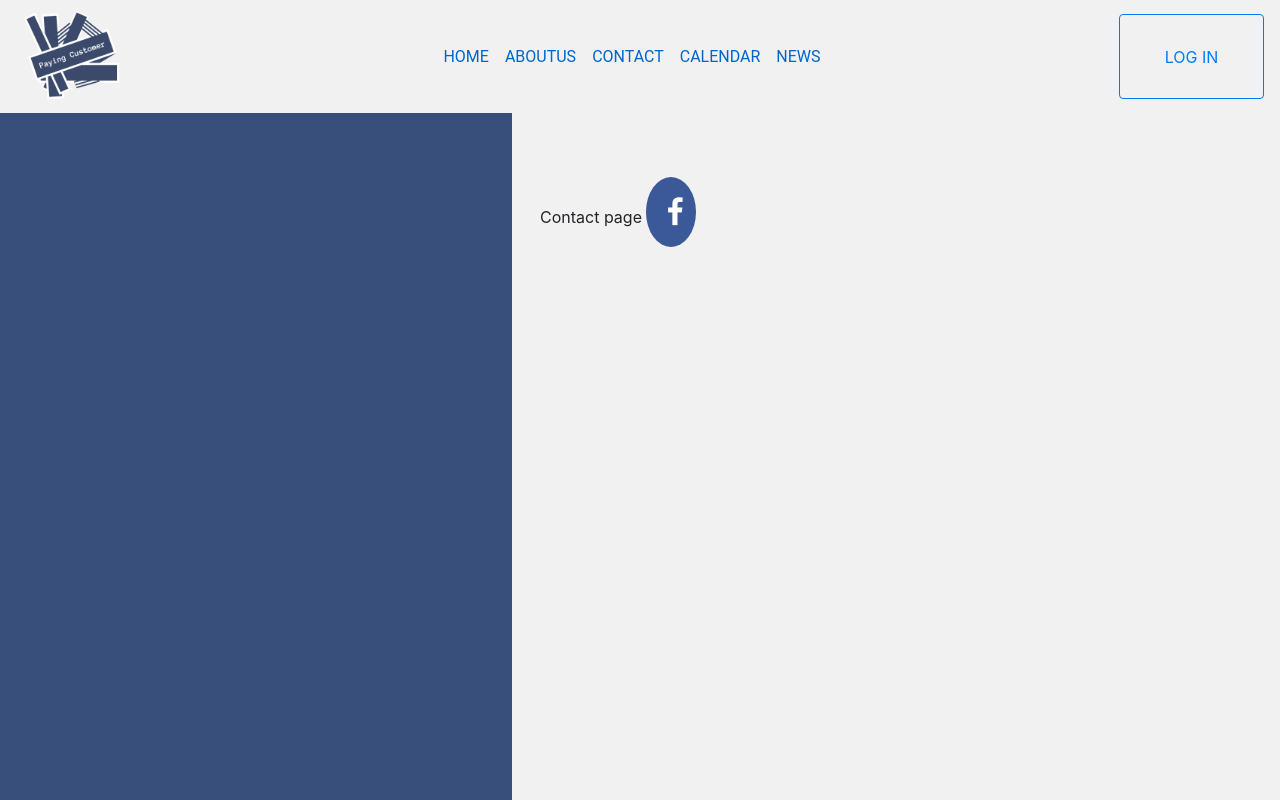
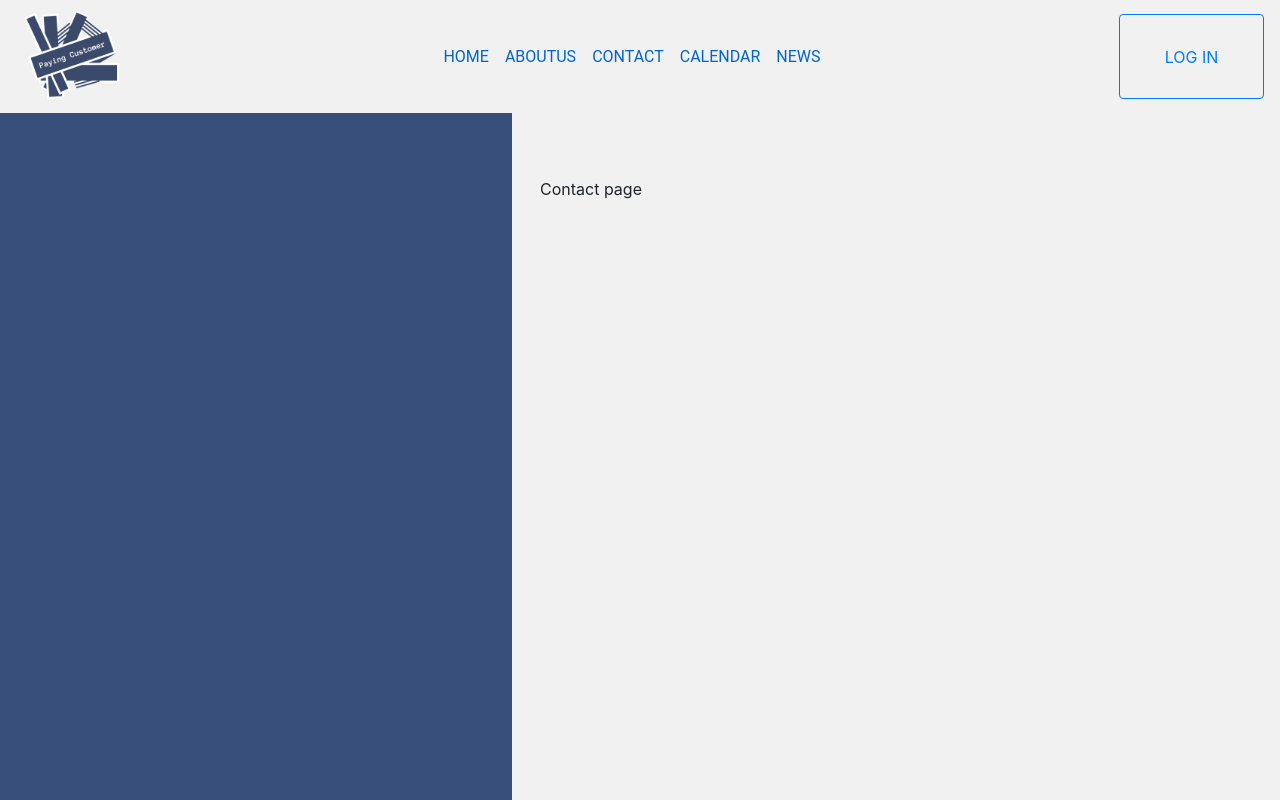
Before and after one commit to KristijanCetina/payingCustomer, a Vue app in the folder paying_customer/: page /contact in a window 1280 px wide. Built offline with nearby package versions, Linux system fonts and the light colour scheme.

Commit message:
Contact update
-tu sam isprabavao pa vracam kak je bilo

```diff
--- a/paying_customer/src/views/Contact.vue
+++ b/paying_customer/src/views/Contact.vue
@@ -1,26 +1,3 @@
 <template>
-  <div class="mx-auto" style="width: 200px; padding-top: 5%">Contact page
-
-    <a href="#" class="mx auto fa fa-facebook"></a>
-  </div>
+  <div class="mx-auto" style="width: 200px; padding-top: 5%">Contact page</div>
 </template>
-
-
-<style scoped>
-.fa {
-  padding: 20px;
-  font-size: 30px;
-  width: 50px;
-  text-align: center;
-  text-decoration: none;
-}
-
-.fa:hover {
-    opacity: 0.7;
-}
-
-.fa-facebook {
-  background: #3B5998;
-  color: white;
-}
-</style>
```
